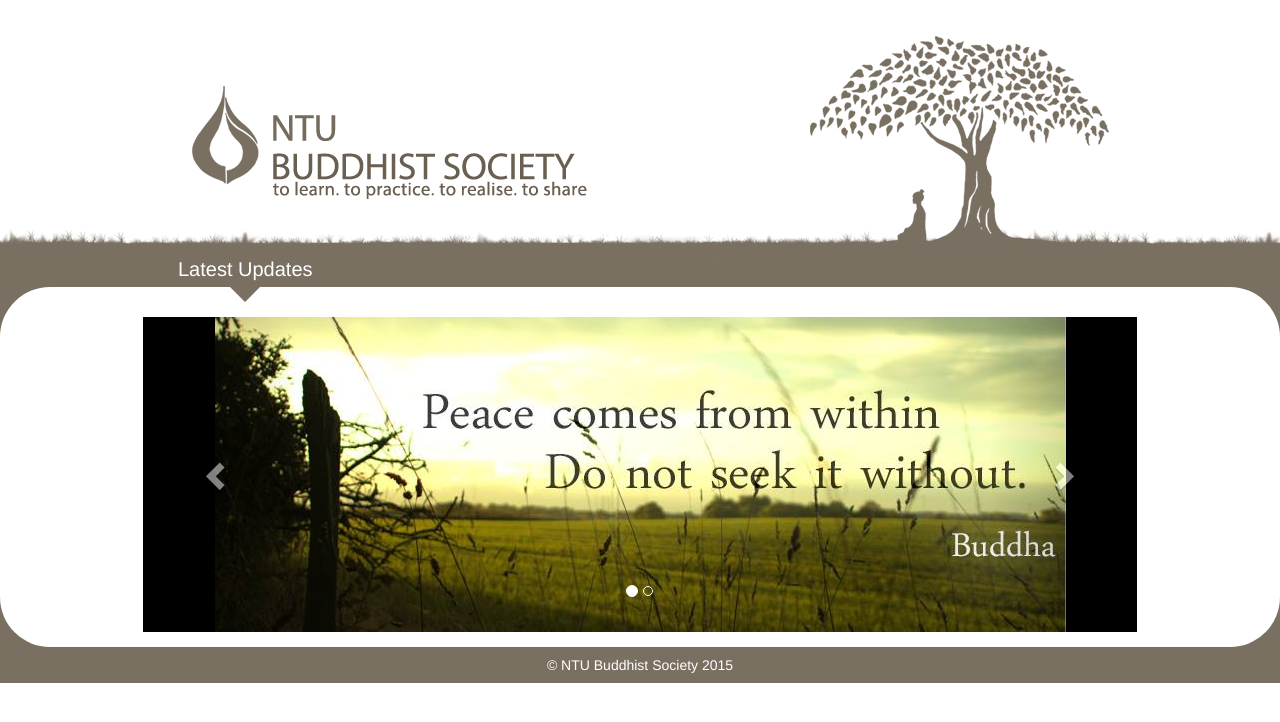
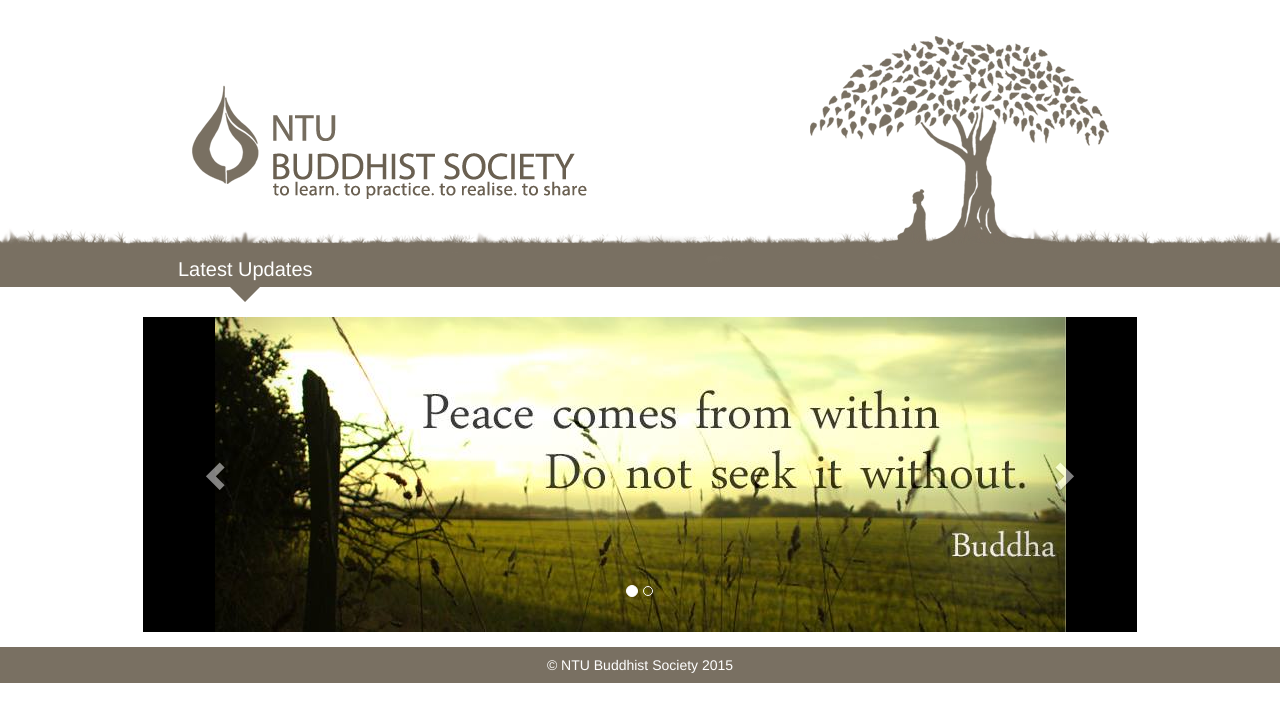
Before and after one commit to pciang/NTUBS-Website, a PHP site: page / in a window 1280 px wide. Shown: the part 43-765 px from the top of the page. Run offline with PHP 8.4, Linux system fonts and the light colour scheme.

Commit message:
Revert "Added bg for body (see desc)"
This reverts commit 31c16310dd08892f073968d21e37146eac623ac7.

```diff
--- a/css/style.css
+++ b/css/style.css
@@ -1,16 +1,11 @@
-body {
+body{
 	font-family: "Myriad Pro", "Helvetica", "Verdana", sans-serif;
-
-	/*
-		Ini bahaya ga yah?
-	*/
-	position: relative;
 }
 
 /*
 	Negate Bootstrap padding-left-right 15px
 */
-.col-condensed [class^="col-"] {
+.col-condensed [class^="col-"]{
 	padding-left: 0 !important;
 	padding-right: 0 !important;
 }
@@ -18,7 +13,7 @@ body {
 /*
 	Fixed navigation bar
 */
-#_nav-ntubs {
+#_nav-ntubs{
 	min-height: 40px;
 	max-height: 40px;
 	height: 40px;
@@ -30,7 +25,7 @@ body {
 	box-sizing: content-box;
 }
 
-#_nav-ntubs > .container-fluid {
+#_nav-ntubs > .container-fluid{
 	max-width: 954px;
 	padding: 0 30px;
 }
@@ -38,7 +33,7 @@ body {
 /*
 	Navigation button group
 */
-#_nav-btn-group .btn {
+#_nav-btn-group .btn{
 	border-radius: 0;
 	padding: 0 20px;
 	height: 40px;
@@ -62,18 +57,18 @@ body {
 	border-right: 2px solid #948a7a !important;
 }*/
 
-#_nav-btn-group .nav-btn-selected {
+#_nav-btn-group .nav-btn-selected{
 	background-color: #948a7a;
 }
 
 /*
 	Navigation dropdown
 */
-#_nav-dropdown {
+#_nav-dropdown{
 	display: none;
 }
 
-#_nav-dropdown button {
+#_nav-dropdown button{
 	margin: 5px 0;
 	padding: 0 20px;
 	line-height: 30px;
@@ -91,12 +86,12 @@ body {
 	font-size: 16px;
 }
 
-@media only screen and (max-width: 799px) {
-	#_nav-btn-group {
+@media only screen and (max-width: 799px){
+	#_nav-btn-group{
 		display: none;
 	}
 
-	#_nav-dropdown {
+	#_nav-dropdown{
 		display: block;
 	}
 }
@@ -104,12 +99,12 @@ body {
 /*
 	Sub
 */
-#_sub {
+#_sub{
 	max-width: 1024px;
 	margin-top: 45px;
 }
 
-#_sub-bg {
+#_sub-bg{
 	position: absolute;
 	width: 100%;
 	left: 0;
@@ -121,18 +116,18 @@ body {
 	background-repeat: repeat-x;
 }
 
-#_sub-btn-holder {
+#_sub-btn-holder{
 	min-height: 35px;
 }
 
-#_sub-btn-group {
+#_sub-btn-group{
 	margin-left: 15px;
 	min-height: 35px;
 	max-height: 50px;
 	line-height: 35px;
 }
 
-#_sub-btn-group .btn {
+#_sub-btn-group .btn{
 	font-size: 20px;
 	color: #fff;
 	height: 35px;
@@ -145,20 +140,20 @@ body {
 	vertical-align: top;
 }
 
-#_sub-btn-group .btn-selected {
+#_sub-btn-group .btn-selected{
 	height: 50px !important;
 	background: transparent url("../img/triangle.png") no-repeat center bottom;
 }
 
-#_sub-btn-dropdown {
+#_sub-btn-dropdown{
 	display: none;
 }
 
-#_sub-btn-dropdown > * {
+#_sub-btn-dropdown > *{
 	margin-left: 5px;
 }
 
-#_sub-btn-dropdown > .btn {
+#_sub-btn-dropdown > .btn{
 	background: none;
 	color: #fff;
 	padding: 0 12px;
@@ -168,34 +163,34 @@ body {
 	background-color: #797062;
 }
 
-#_sub-btn-dropdown > .btn:hover {
+#_sub-btn-dropdown > .btn:hover{
 	background-color: #948a7a;
 }
 
-@media only screen and (max-width: 767px) {
-	#_sub-btn-group {
+@media only screen and (max-width: 767px){
+	#_sub-btn-group{
 		display: none;
 	}
 
-	#_sub-btn-dropdown {
+	#_sub-btn-dropdown{
 		display: inline-block;
 	}
 }
 
-#_img-ntubs-xs {
+#_img-ntubs-xs{
 	display: none;
 }
 
-@media only screen and (max-width: 450px) {
-	#_img-ntubs {
+@media only screen and (max-width: 450px){
+	#_img-ntubs{
 		display: none;
 	}
-	#_img-ntubs-xs {
+	#_img-ntubs-xs{
 		display: block;
 	}
 }
 
-#_body {
+#_body{
 	margin-top: 15px;
 	max-width: 1024px;
 }
@@ -209,47 +204,3 @@ footer {
 	text-align: center;
 	padding: 8px 0px;
 }
-
-div[id|="_body-bg-top"] {
-	position: absolute;
-	left: 0;
-	top: 285px;
-	width: 100%;
-}
-
-#_body-bg-top {
-	border: none;
-	border-radius: 50px;
-	height: 100px;
-	background-color: #fff;
-	z-index: -998;
-}
-
-#_body-bg-top-inverse{
-	border: none;
-	height: 50px;
-	background-color: #797062;
-	z-index: -999;
-}
-
-div[id|="_body-bg-bottom"] {
-	position: absolute;
-	left: 0;
-	bottom: 36px;
-	width: 100%;
-}
-
-#_body-bg-bottom {
-	border: none;
-	border-radius: 50px;
-	height: 100px;
-	background-color: #fff;
-	z-index: -996;
-}
-
-#_body-bg-bottom-inverse{
-	border: none;
-	height: 50px;
-	background-color: #797062;
-	z-index: -997;
-}
--- a/index.php
+++ b/index.php
@@ -99,11 +99,6 @@ $sub_btn = !empty($_GET['p_id']) ? array_key_exists(
 
 		</footer>
 
-		<div id="_body-bg-top"></div>
-		<div id="_body-bg-top-inverse"></div>
-		<div id="_body-bg-bottom"></div>
-		<div id="_body-bg-bottom-inverse"></div>
-
 		<script type="text/javascript" src="js/jquery-2.1.3.min.js"></script>
 		<script type="text/javascript" src="js/bootstrap.min.js"></script>
 	</body>
```
